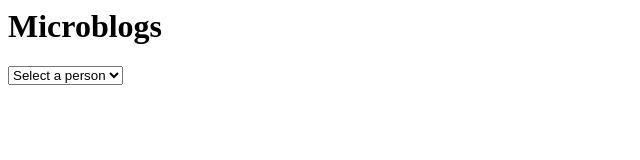
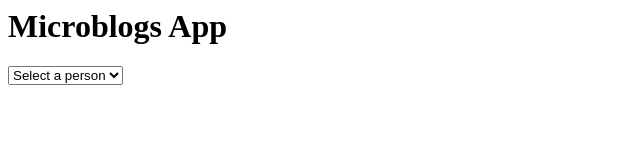
Before and after one commit to ANDREHORMAN1994/microblogs-app, a website: page index.html in a window 1280 px wide. Shown: the whole page, without its empty margins (0-640 px from the left). Drawn offline with Linux system fonts and the light colour scheme.

Commit message:
update app

```diff
--- a/index.html
+++ b/index.html
@@ -1,5 +1,5 @@
 <div id="app">
-  <h1>Microblogs</h1>
+  <h1>Microblogs App</h1>
   <div class="select-section">
     <select name="users-select" id="users-select" required>
       <option value="" disabled selected>Select a person</option>
```
